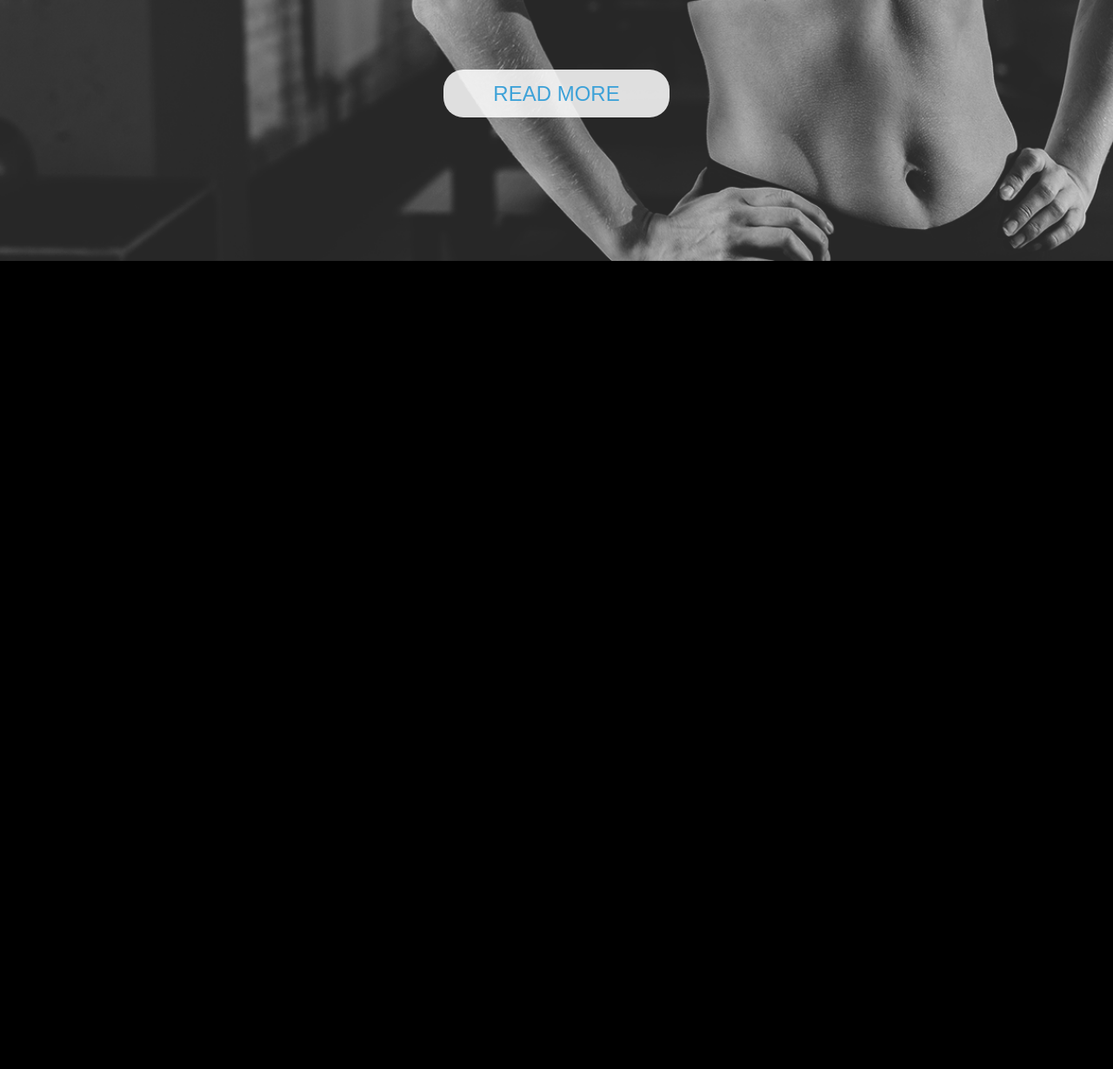
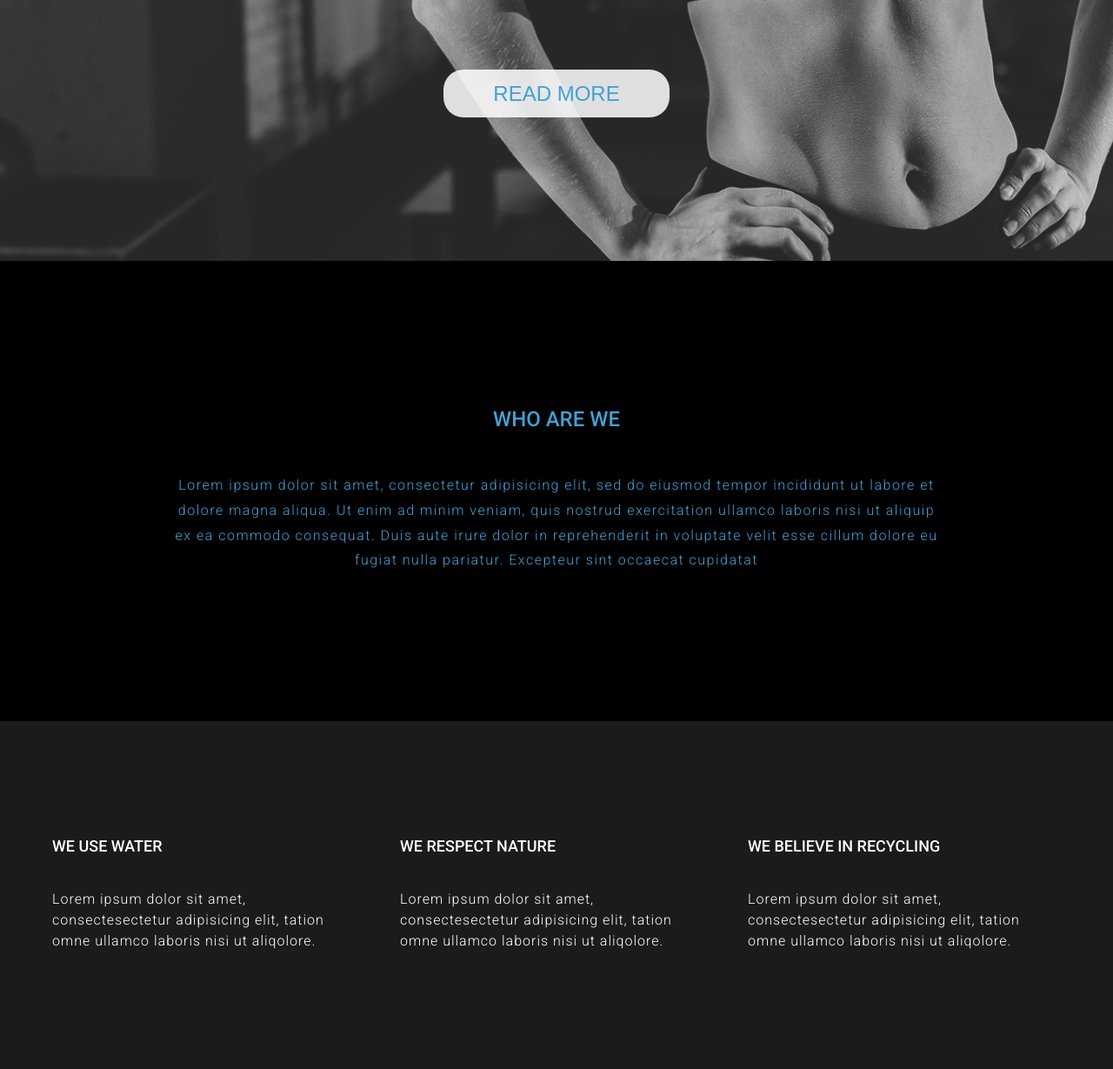
Before and after one commit to JaicyChoi/fitnessgym, a plain HTML site: page index.html in a window 1280 px wide. Shown: the part 726-1955 px from the top of the page at 87% size. Before the commit the page ends 1026 px from the top, so only its background shows below. Drawn offline with Linux system fonts and the light colour scheme.

Commit message:
section1 added

```diff
--- a/css/style.css
+++ b/css/style.css
@@ -19,7 +19,7 @@ header{
     position: relative;
     float: left;
     width: 100%;
-    background: url(../img/main_img1.jpg) no-repeat center;
+    background: url(../img/main_img1.jpg) no-repeat 50% 10%;
     background-size: cover;
 }
 .nav_bg{
@@ -131,3 +131,82 @@ header{
     font-weight: 500;
     cursor: pointer;
 }
+.content{
+    position: relative;
+    float: left;
+    width: 100%;
+    background-color: red;
+}
+.section1{
+    position: relative;
+    float: left;
+    width: 100%;
+    left: 50%;
+    transform: translateX(-50%);
+    background-color: black;
+}
+.section1_wrapper1{
+    position: relative;
+    float: left;
+    width: 1200px;
+    left: 50%;
+    transform: translateX(-50%);
+/*     background-color: blue; */
+}
+.section1_textbox{
+    position: relative;
+    float: left;
+    left: 50%;
+    transform: translateX(-50%);
+    margin: 170px 0 170px 0;
+    text-align: center;
+    width: 74%;
+    color: #3ea2d8;
+/*     background-color: white; */
+}
+.section1_textbox_title{
+    font-size: 1.5em;
+    font-weight: 500;
+    margin-bottom: 50px;
+}
+.section1_textbox_description{
+    font-size: 1em;
+    line-height: 1.8em;
+    letter-spacing: 1.5px;
+    font-weight: 300;
+}
+.section1_wrapper2{
+    position: relative;
+    float: left;
+    width: 100%;
+    left: 50%;
+    transform: translateX(-50%);
+    background-color: #1b1b1b;
+}
+.section1_list{
+    position: relative;
+    float: left;
+    display: flex;
+    flex-direction: row;
+    justify-content: space-around;
+    width: 1200px;
+    left: 50%;
+    transform: translateX(-50%);
+    color: white;
+    text-align: left;
+    margin: 135px 0 135px 0;
+}
+.section1_list li{
+    position: relative;
+    width: 30%;
+}
+.section1_list_title{
+    font-size: 1.125em;
+    margin-bottom: 40px;
+    font-weight: 500;
+}
+.section1_list_description{
+    font-weight: 300;
+    line-height: 1.5em;
+    letter-spacing: 1px;
+}
--- a/index.html
+++ b/index.html
@@ -40,6 +40,33 @@
             <button class="intro_button">READ MORE</button>
         </div>
     </header>
+    <div class="content">
+        <section class="section1">
+            <h2 class="hidden">section 1</h2>
+            <div class="section1_wrapper1">
+                <div class="section1_textbox">
+                    <p class="section1_textbox_title">WHO ARE WE</p>
+                    <p class="section1_textbox_description">Lorem ipsum dolor sit amet, consectetur adipisicing elit, sed do eiusmod tempor incididunt ut labore et dolore magna aliqua. Ut enim ad minim veniam, quis nostrud exercitation ullamco laboris nisi ut aliquip ex ea commodo consequat. Duis aute irure dolor in reprehenderit in voluptate velit esse cillum dolore eu fugiat nulla pariatur. Excepteur sint occaecat cupidatat</p>
+                </div>
+            </div>
+            <div class="section1_wrapper2">
+                <ul class="section1_list">
+                    <li>
+                        <p class="section1_list_title">WE USE WATER</p>
+                        <p class="section1_list_description">Lorem ipsum dolor sit amet, consectesectetur adipisicing elit, tation omne ullamco laboris nisi ut aliqolore.</p>
+                    </li>
+                    <li>
+                        <p class="section1_list_title">WE RESPECT NATURE</p>
+                        <p class="section1_list_description">Lorem ipsum dolor sit amet, consectesectetur adipisicing elit, tation omne ullamco laboris nisi ut aliqolore.</p>
+                    </li>
+                    <li>
+                        <p class="section1_list_title">WE BELIEVE IN RECYCLING</p>
+                        <p class="section1_list_description">Lorem ipsum dolor sit amet, consectesectetur adipisicing elit, tation omne ullamco laboris nisi ut aliqolore.</p>
+                    </li>
+                </ul>
+            </div>
+        </section>
+    </div>
     <footer></footer>
     <script src="js/main.js"></script>
 </body>
```
